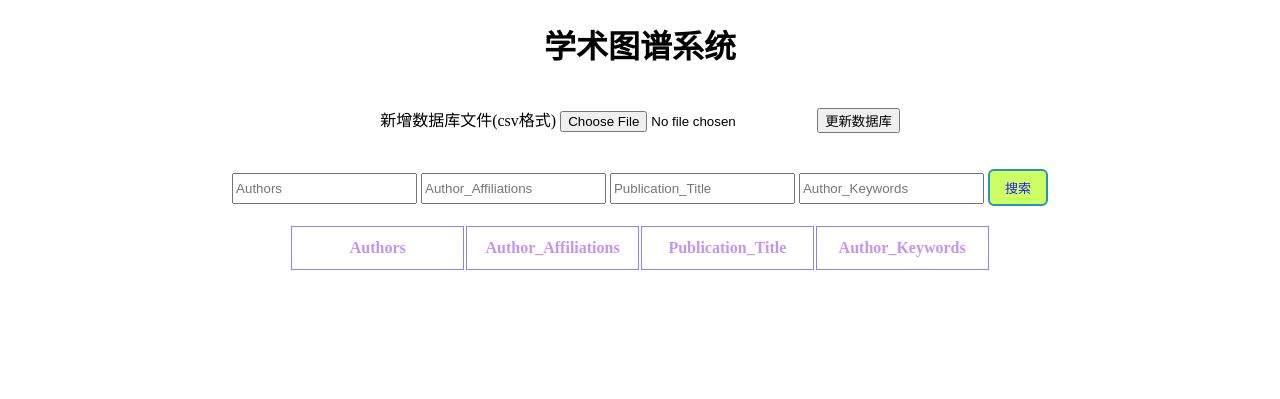
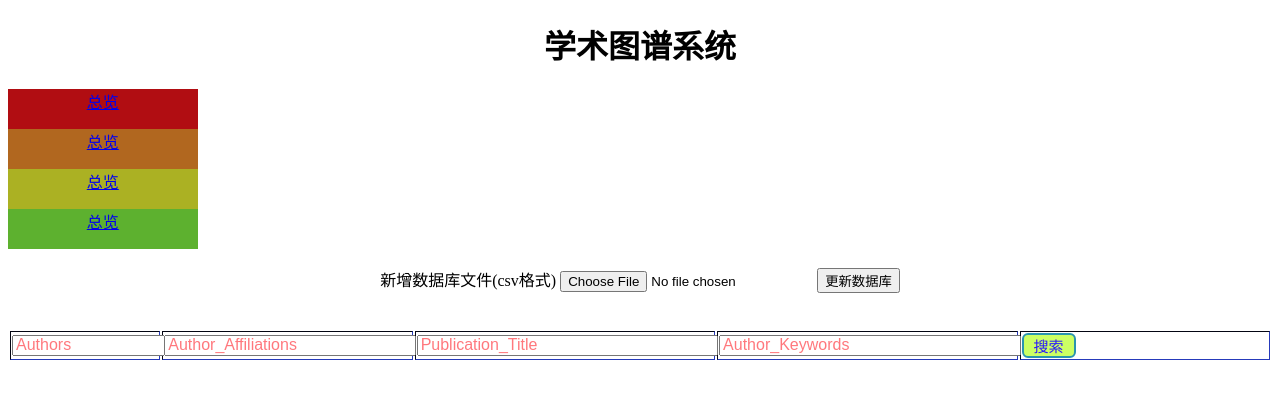
Before and after one commit to 1097452462/seciii, a Spring Boot app: page / in a window 1280 px wide. Shown: the top 399 px of the page. Run offline with Spring Boot 4, Linux system fonts and the light colour scheme; data that the repository does not hold is empty.

Commit message:
version   1.4.5

```diff
--- a/src/main/java/com/example/studysystem/csv/MySQLconnection.java
+++ b/src/main/java/com/example/studysystem/csv/MySQLconnection.java
@@ -11,7 +11,7 @@ public class MySQLconnection {
     private static final String DBDRIVER = "com.mysql.jdbc.Driver";									//驱动程序名
     private static final String DBURL = "jdbc:mysql://127.0.0.1:3306/docs";					//URL指向要访问的数据库名mydata
     private static final String DBUSER = "root";														//MySQL配置时的用户名
-    private static final String DBPASSWORD = "XIAhz990306"; 												//MySQL配置时的密码
+    private static final String DBPASSWORD = "z123456."; 												//MySQL配置时的密码
 
     public static Connection getConnection(){
         Connection conn = null;													//声明一个连接对象
--- a/src/main/resources/application.yml
+++ b/src/main/resources/application.yml
@@ -6,10 +6,10 @@ spring:
     name: docs
     url: jdbc:mysql://127.0.0.1:3306/docs?serverTimezone=UTC
     username: root
-    password: XIAhz990306
+    password: z123456.
     driver-class-name: com.mysql.cj.jdbc.Driver
-    initialization-mode: always
-    schema: classpath*:sql/schema.sql
+    #initialization-mode: always
+    #schema: classpath*:sql/schema.sql
 
 
   servlet:
--- a/src/main/resources/static/css/index.css
+++ b/src/main/resources/static/css/index.css
@@ -2,10 +2,22 @@
     width: 100px;
    height: 30px;
 }
+.bench{
+    background-color: #20b750;
+    width: 15%;
+    height: 40px;
+    text-align: center;
+}
+.director{
+    background-color: #178b24;
+    width: 120px;
+    height: 40px;
+}
+
 .container{
     border:1px  solid #1012ff;
     color: blueviolet;
-    height: 40px;
+
     width: 20%;
     text-align: center;
     opacity: 0.5;
@@ -14,7 +26,7 @@
 .smallcontainer{
     border:1px  solid #1012ff;
     color: blueviolet;
-    height: 40px;
+
     width: 10px;
     text-align: center;
     opacity: 0.5;
--- a/src/main/resources/static/js/index.js
+++ b/src/main/resources/static/js/index.js
@@ -2,27 +2,28 @@ var papers=[];
 $(document).ready(function() {
 
 
-    $("#uploadFile").click(function() {
-        var file=document.getElementById('newFile');
+    $("#uploadFile").click(function () {
+        var file = document.getElementById('newFile');
 
         upload(file);
 
     });
 
 
-    function upload(file) {alert("upload");
+    function upload(file) {
+        alert("upload");
 
         let formData = new FormData()
         let temp = file.files[0]
-        if (temp){
-            formData.append('file',temp)
+        if (temp) {
+            formData.append('file', temp)
             $.ajax({
-                url:"/paper/addFile",
-                type:"POST",
+                url: "/paper/addFile",
+                type: "POST",
                 data: formData,
                 processData: false, // 告诉jQuery不要去处理发送的数据
                 contentType: false, // 告诉jQuery不要去设置Content-Type请求头
-                success: function(){
+                success: function () {
                     window.location.reload();
                     alert("成功");
                 }
@@ -31,11 +32,10 @@ $(document).ready(function() {
     }
 
 
-
     getRequest(
         '/paper/get',
         function (res) {
-            papers=res.content;
+            papers = res.content;
             display(papers);
         },
         function (error) {
@@ -43,20 +43,20 @@ $(document).ready(function() {
         }
     );
 
-    $("#search").click(function() {
-        var searchform={
-            authors:$('#s_author').val(),
-            author_Affiliations:$('#s_department').val(),
-            publication_Title:$('#s_meeting').val(),
-            author_Keywords:$('#s_pointWord').val()
+    $("#search").click(function () {
+        var searchform = {
+            authors: $('#s_author').val(),
+            author_Affiliations: $('#s_department').val(),
+            publication_Title: $('#s_meeting').val(),
+            author_Keywords: $('#s_pointWord').val()
         };
 
         postRequest(
             '/paper/search',
             searchform,
             function (res) {
-               papers=res.content;
-               display(papers);
+                papers = res.content;
+                display(papers);
             },
             function (error) {
                 alert(JSON.stringify(error));
@@ -66,40 +66,39 @@ $(document).ready(function() {
     });
 
 
-
-
-    $('.close').click(function(){
+    $('.close').click(function () {
         $('.box-mask, .box-modal').css('display', 'none');
     })
 
-    window.onkeydown = function (event){ // console.log(event);
-        if(event.keyCode == 27){ // 如果键盘按下 ESC 同样退出
+    window.onkeydown = function (event) { // console.log(event);
+        if (event.keyCode == 27) { // 如果键盘按下 ESC 同样退出
             $('.box-mask, .box-modal').css('display', 'none')
         }
     }
 
-    function display(paperList){
+    function display(paperList) {
         var paperInfo = "";
-        for(let paper of paperList){
-            paperInfo += "<tr></tr><td>" + paper.authors  + "</td>" +
-                "<td >" +paper.author_Affiliations + "</td>" +
-                "<td>" + paper.publication_Title+"</td>" +
-                "<td>"  + paper.author_Keywords + "</td>" ;
-            paperInfo+= "<td style='color: #0eaf26 '>"+"</td>"+
+        for (let paper of paperList) {
+            paperInfo += "<tr></tr><td>" + paper.authors.substr(0, 20) + "</td>" +
+                "<td >" + paper.author_Affiliations.substr(0, 100) + "</td>" +
+                "<td>" + paper.publication_Title.substr(0, 150) + "</td>" +
+                "<td >" + paper.author_Keywords.substr(0, 50) + "</td>";
+            paperInfo +=
                 "<td><button type='button' style='background-color: #4CAF50; /* Green */\n" +
                 "border: 2px solid #4CAF50;" +
                 "color: white;\n" +
                 "    padding: 7px 15px;\n" +
                 "    text-align: center;\n" +
-                " border-radius: 6px;\n"+
+                " border-radius: 6px;\n" +
                 "    text-decoration: none;\n" +
                 "    display: inline-block;\n" +
-                "    font-size:13px;' onclick='paperClick("+paper.id+")'>查看详情</button>"+"</td></tr>";
+                "    font-size:13px;' onclick='paperClick(" + paper.id + ")'>查看详情</button>" + "</td></tr>";
         }
         $('#paper-list').html(paperInfo);
     }
 
-})
+
+});
 
 function paperClick(id){
     $('.box-mask, .box-modal').css('display', 'block');
--- a/src/main/resources/templates/index.html
+++ b/src/main/resources/templates/index.html
@@ -10,10 +10,46 @@
     <!-- 引入js脚本文件 -->
     <script src="/js/request.js"></script>
     <script src="/js/index.js"></script>
+    <style>
+
+        input::-webkit-input-placeholder {
+            /* placeholder颜色  */
+            color: rgba(255, 5, 14, 0.54);
+            /* placeholder字体大小  */
+            font-size: 16px;
+        }
+    </style>
+
 </head>
 <body>
 <div align="center">
     <h1>学术图谱系统</h1>
+    <div align="left">
+    <div style=" background-color: #b10d12;
+         width: 15%;
+         height: 40px;
+         text-align: center">
+        <a href="index.html" >总览</a>
+    </div>
+        <div style=" background-color: #b1671f;
+         width: 15%;
+         height: 40px;
+         text-align: center">
+            <a href="index.html" >总览</a>
+        </div>
+        <div style=" background-color: #abb123;
+         width: 15%;
+         height: 40px;
+         text-align: center">
+            <a href="index.html" >总览</a>
+        </div>
+        <div style=" background-color: #5db12f;
+         width: 15%;
+         height: 40px;
+         text-align: center">
+            <a href="index.html" >总览</a>
+        </div>
+    </div>
 <br>
     <div >新增数据库文件(csv格式)
     <input type="file" id="newFile"  width="30%">
@@ -22,27 +58,35 @@
     </button>
     </div>
 <br><br>
-<input id="s_author" type="txt"  placeholder="Authors" align="center" style="width:14%;height:25px">
-    <input id="s_department" type="txt"  placeholder="Author_Affiliations" align="center" style="width:14%;height:25px">
-    <input id="s_meeting" type="txt"  placeholder="Publication_Title" align="center" style="width:14%;height:25px">
-    <input id="s_pointWord" type="txt"  placeholder="Author_Keywords" align="center" style="width:14%;height:25px">
-    <button id="search" type='button' style="background-color: #cbff64;border: 2px solid #2994af;color: #2616ff;
-               padding: 7px 15px;text-align: center;border-radius: 6px;text-decoration: none;display: inline-block;
-                font-size:13px">搜索</button>
-<br><br>
-<table class="table" align="center" border="1px" style="border: green">
+
+<table class="table" align="center" border="1px" style="border: #152067">
     <thead>
-    <tr align="center" style="border: green;width: 100%" >
+    <tr align="center" style="width: 100% border-box" >
 
-        <th class="container">Authors</th>
-        <th class="container">Author_Affiliations</th>
-        <th class="container">Publication_Title</th>
-        <th class="container">Author_Keywords</th>
+        <th width="12%" >
+            <input id="s_author" type="txt"  placeholder="Authors" style="width: 99%; " >
+        </th>
+        <th width="20%">
+            <input id="s_department" type="txt"  placeholder="Author_Affiliations" style="width: 99%; " >
+        </th>
+        <th width="24%">
+            <input id="s_meeting" type="txt"  placeholder="Publication_Title" style="width: 99%; " >
+        </th>
+        <th width="24%">
+            <input id="s_pointWord" type="txt"  placeholder="Author_Keywords" style="width: 99%; " >
+        </th>
+        <th align="left">
+            <button id="search" type='button' style="  background-color: #cbff64;border: 2px solid #2994af;color: #2616ff;
+               padding: 0px 10px;text-align: center;border-radius: 6px;text-decoration: none;display: inline-block;
+                font-size:15px">搜索</button>
+        </th>
 
     </tr>
     </thead>
-    <tbody id="paper-list">
-    </tbody>
+
+            <tbody id="paper-list" style="border: green">
+
+
 </table>
     <div class="box-mask"></div>
     <div class="box-modal">论文详情<span class="close">X</span>
```
Also changed, not shown: src/main/resources/templates/author.html (added, +10 -0 lines), src/main/resources/templates/manage.html (added, +10 -0 lines), src/main/resources/templates/organization.html (added, +10 -0 lines).
